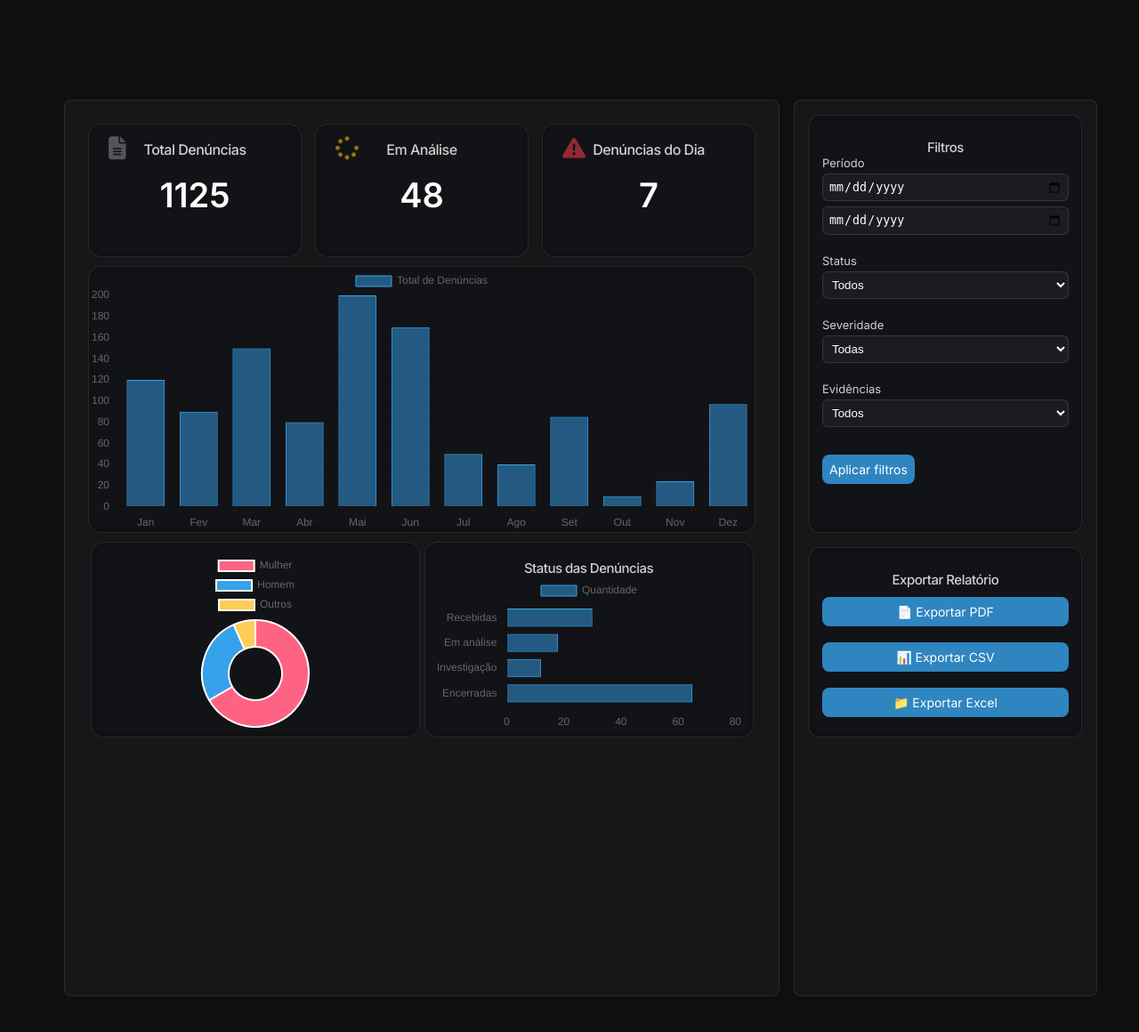
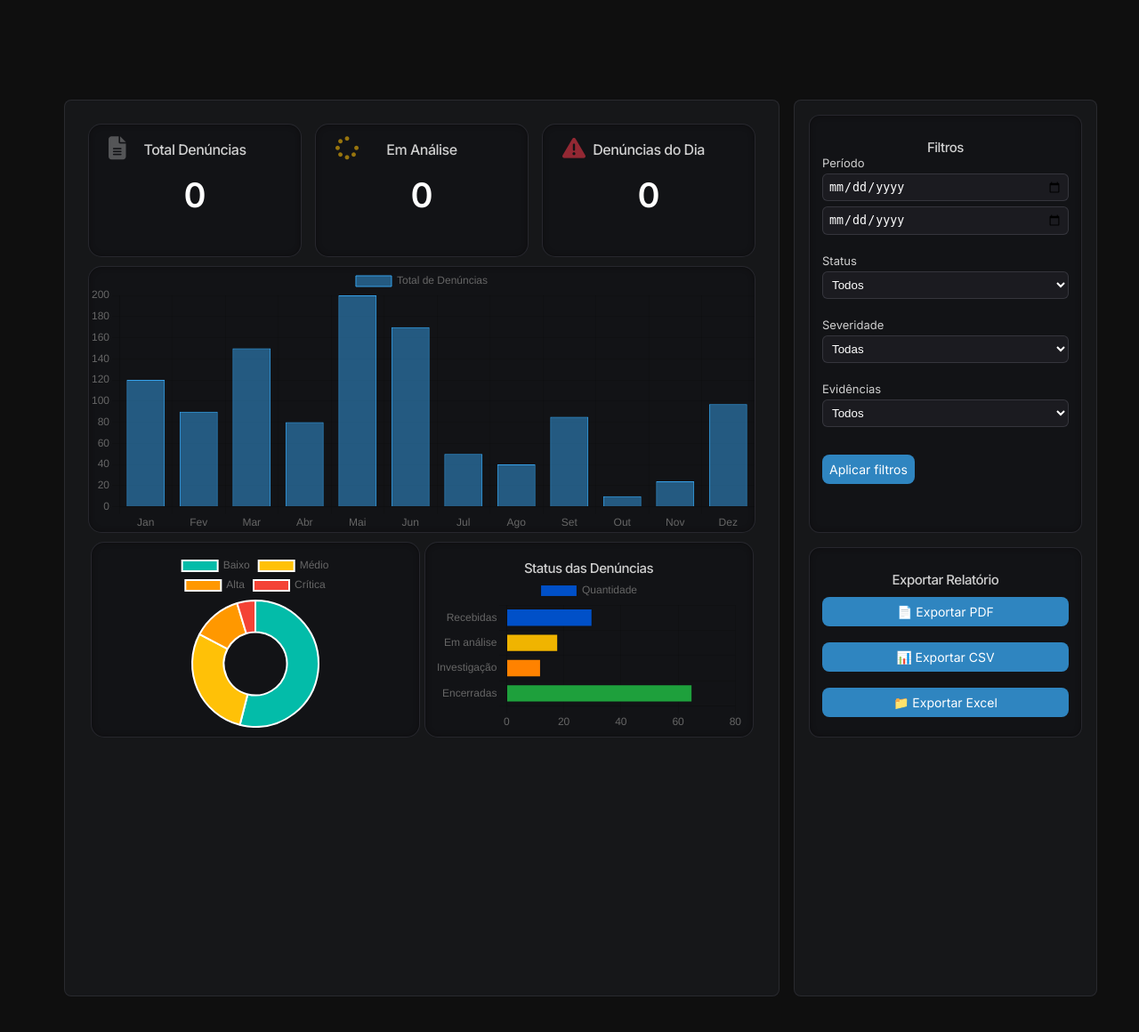
Before and after one commit to Timoteo-Dev-HD/Fomulario_de_Registro_de_Denuncias, a Flask app: page /admin/dashboard in a window 1280 px wide. Shown: the part 51-1211 px from the top of the page at 89% size. Run offline with Flask 3, Linux system fonts and the light colour scheme; the visitor is signed in with stand-in values (Sample User, id 1); data that the repository does not hold is empty.

Commit message:
feat: Implementação de coleta de informações e exibição para o dashboard padrão e mudança de cor no gráficos.

```diff
--- a/src/controllers/admin/login_admin_controller.py
+++ b/src/controllers/admin/login_admin_controller.py
@@ -13,6 +13,8 @@ from flask_login import (
     login_required,
     current_user
 )
+
+from datetime import date, datetime
 
 from src.models.Vitima_model import Vitima
 from src.models.Ofesor_model import Ofesor
@@ -79,9 +81,53 @@ def painel():
 @admin_bp.route("/dashboard", methods=["GET"])
 @login_required
 def dashboard():
-    return render_template("dashboard.html")
+    try:
+        # Variaveis pegar todas as denuncias.
+        qtd_denuncias = len(Denuncia.query.all())
+
+        # Variaveis que pegar as denuncias de hoje.
+        data_hoje = date.today()
+        denuncias_do_dia = len(db.session.query(Denuncia).filter(Denuncia.data_public == data_hoje).all())
+
+        # Variavel que pegar casos que estão em anaálise.
+        denuncias_em_analise =len(db.session.query(Denuncia).filter(Denuncia.status == "Em análise").all())
+
+        print(qtd_denuncias)
+        print(data_hoje)
+        print(denuncias_do_dia)
+        print(denuncias_em_analise)
+
+        return render_template("dashboard.html",
+            qtd_denuncias=qtd_denuncias,
+            denuncias_em_analise=denuncias_em_analise,
+            denuncias_do_dia=denuncias_do_dia
+        )
+    except Exception as e:
+        return e
+
+@admin_bp.route("/filter", methods=["POST"])
+def filter_dashboard():
+    pass
+    # try:
+    #     data = request.form.to_dict()
+    #     print(data)
+
+    #     # Variaveis pegar todas as denuncias.
+    #     qtd_denuncias = len(Denuncia.query.all())
+
+    #     # Variaveis que pegar as denuncias de hoje.
+    #     data_hoje = date.today()
+    #     denuncias_do_dia = db.session.query(Denuncia).filter(Denuncia.data_public == data_hoje).all()
+
+    #     # Variavel que pegar casos que estão em anaálise.
+    #     denuncias_em_analise = db.session.query(Denuncia).filter(Denuncia.status == data["status"]).all()
 
 
-# @admin_bp.route("/dash", methods=["GET"])
-# def dashboard2():
-#     return render_template("dashboard.html")
+
+    #     return render_template("dashboard.html",
+    #         qtd_denuncias=qtd_denuncias,
+    #         denuncias_em_analise=denuncias_em_analise,
+    #         denuncias_do_dia=denuncias_do_dia
+    #     )
+    # except Exception as e:
+    #     return e
--- a/src/views/static/js/dashboard.js
+++ b/src/views/static/js/dashboard.js
@@ -2,9 +2,9 @@
 // KPIs
 // ============================
 
-document.getElementById("totalDenuncias").innerText = 1125;
-document.getElementById("emAndamento").innerText = 48;
-document.getElementById("foraSla").innerText = 7;
+// document.getElementById("totalDenuncias").innerText = 1125;
+// document.getElementById("emAndamento").innerText = 48;
+// document.getElementById("foraSla").innerText = 7;
 
 // ============================
 // GRÁFICO MENSAL
@@ -35,13 +35,14 @@ new Chart(document.getElementById('graficoMes'), {
 new Chart(document.getElementById("graficoDoughnut"), {
   type: 'doughnut',
   data: {
-    labels: ['Mulher', 'Homem', 'Outros'],
+    labels: ['Baixo', 'Médio', 'Alta', 'Crítica'],
     datasets: [{
-      data: [100, 40, 10],
+      data: [150,80, 35, 13],
       backgroundColor: [
-        'rgb(255, 99, 132)',
-        'rgb(54, 162, 235)',
-        'rgb(255, 205, 86)'
+        'rgb(3, 188, 169)',
+        'rgb(255, 193, 7)',
+        'rgb(255, 152, 0)',
+        'rgb(244, 67, 54)'
       ]
     }]
   }
@@ -78,7 +79,13 @@ new Chart(document.getElementById("graficoStatus"), {
     datasets: [{
       label: 'Quantidade',
       data: [30, 18, 12, 65],
-      borderWidth: 1
+      borderWidth: 1,
+      backgroundColor: [
+        'rgb(0, 80, 200)',
+        'rgb(240, 180, 0)',
+        'rgb(255, 130, 0)',
+        'rgb(30, 160, 60)'
+      ]
     }]
   },
   options: {
--- a/src/views/templates/dashboard.html
+++ b/src/views/templates/dashboard.html
@@ -18,19 +18,19 @@ Dashboard
             <div class="blocos">
                 <i class="fa-solid fa-file-lines icon"></i>
                 <h3>Total Denúncias</h3>
-                <p id="totalDenuncias">0</p>
+                <p id="totalDenuncias">{{qtd_denuncias | default(0)}}</p>
             </div>
 
             <div class="blocos">
                 <i class="fa-solid fa-spinner icon andamento"></i>
                 <h3>Em Análise</h3>
-                <p id="emAndamento">0</p>
+                <p id="emAndamento">{{denuncias_em_analise | default(0)}}</p>
             </div>
 
             <div class="blocos">
                 <i class="fa-solid fa-triangle-exclamation icon alerta"></i>
                 <h3>Denúncias do Dia</h3>
-                <p id="foraSla">0</p>
+                <p id="foraSla">{{denuncias_do_dia | default(0)}}</p>
             </div>
         </div>
 
@@ -52,20 +52,20 @@ Dashboard
     </div>
 
     <div class="right">
-        <div class="center">
+        <form class="center" action="{{ url_for('admin.filter_dashboard') }}" method="POST">
 
             <div class="blocos3 filtro-div">
                 <h3>Filtros</h3>
 
                 <div class="filtro-item">
                     <label for="periodo">Período</label>
-                    <input type="date" id="dataInicio">
-                    <input type="date" id="dataFim">
+                    <input type="date" name="dataInicio" id="dataInicio">
+                    <input type="date" name="dataFim" id="dataFim">
                 </div>
 
                 <div class="filtro-item">
                     <label for="status">Status</label>
-                    <select id="status">
+                    <select name="status" id="status">
                         <option value="">Todos</option>
                         <option value="recebida">Recebida</option>
                         <option value="analise">Em análise</option>
@@ -76,7 +76,7 @@ Dashboard
 
                 <div class="filtro-item">
                     <label for="severidade">Severidade</label>
-                    <select id="severidade">
+                    <select name="severidade" id="severidade">
                         <option value="">Todas</option>
                         <option value="baixa">Baixa</option>
                         <option value="media">Média</option>
@@ -87,14 +87,14 @@ Dashboard
 
                 <div class="filtro-item">
                     <label for="evidencias">Evidências</label>
-                    <select id="evidencias">
+                    <select name="evidencias" id="evidencias">
                         <option value="">Todos</option>
                         <option value="com">Com Evidências</option>
                         <option value="sem">Sem Evidências</option>
                     </select>
                 </div>
 
-                <button class="btn-filtrar">Aplicar filtros</button>
+                <button type="submit" class="btn-filtrar">Aplicar filtros</button>
             </div>
 
 
@@ -111,7 +111,7 @@ Dashboard
                 </button>
             </div>
 
-        </div>
+        </form>
 
     </div>
 
```
